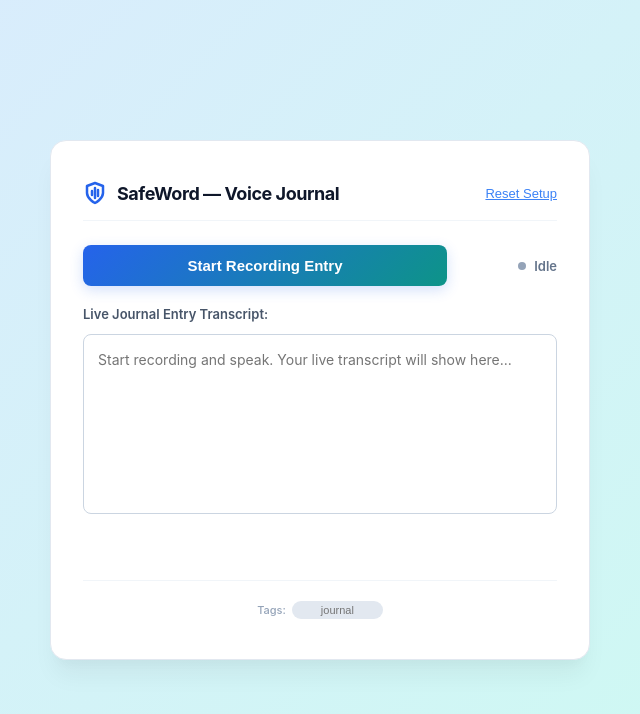
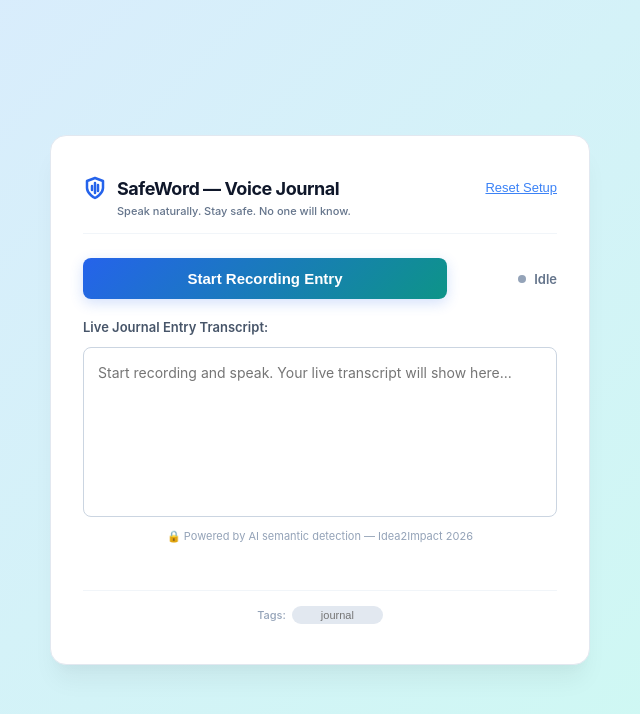
Before and after one commit to Deep-keni/safeword-app, a Next.js app: page / in a window 1280 px wide. Both pictures are taken after typing "Sample", "name@example.com" into the empty fields and a click on the button "Save & Continue". Shown: the top 714 px of the page, without its empty margins (320-960 px from the left). Built offline with nearby package versions, Linux system fonts and the light colour scheme.

Commit message:
Design: Add subtitle descriptions and privacy footer text to Setup and Journal cards

```diff
--- a/pages/index.js
+++ b/pages/index.js
@@ -340,7 +340,7 @@ export default function Home() {
     display: 'flex',
     alignItems: 'center',
     gap: '12px',
-    marginBottom: '30px',
+    marginBottom: '10px',
     justifyContent: 'center'
   };
 
@@ -430,6 +430,9 @@ export default function Home() {
             </svg>
             <h1 style={headingStyle}>SafeWord Setup</h1>
           </div>
+          <p style={{ fontSize: '13px', color: '#64748b', textAlign: 'center', marginTop: '-5px', marginBottom: '25px', lineHeight: '1.4' }}>
+            Set up your private safety trigger in under a minute.
+          </p>
 
           <form onSubmit={handleSaveSetup} style={{ display: 'flex', flexDirection: 'column', gap: '20px' }}>
             <div>
@@ -476,6 +479,7 @@ export default function Home() {
               />
             </div>
 
+            <div style={{ display: 'flex', flexDirection: 'column', gap: '8px' }}>
               <button
                 type="submit"
                 onMouseEnter={() => setIsSaveHovered(true)}
@@ -498,6 +502,10 @@ export default function Home() {
               >
                 Save & Continue
               </button>
+              <p style={{ fontSize: '11px', color: '#94a3b8', textAlign: 'center', margin: 0, marginTop: '2px' }}>
+                Your code phrase stays private and is never shared.
+              </p>
+            </div>
           </form>
         </div>
       </div>
@@ -509,9 +517,10 @@ export default function Home() {
     <div style={pageContainerStyle}>
       {globalStyles}
 
-      <div style={{ ...cardStyle, maxWidth: '540px', display: 'flex', flexDirection: 'column', minHeight: '520px', justifyContent: 'space-between' }}>
+      <div style={{ ...cardStyle, maxWidth: '540px', display: 'flex', flexDirection: 'column', minHeight: '530px', justifyContent: 'space-between' }}>
         <div>
-          <div style={{ display: 'flex', justifyContent: 'space-between', alignItems: 'center', marginBottom: '24px', borderBottom: '1px solid #f1f5f9', paddingBottom: '15px' }}>
+          <div style={{ display: 'flex', justifyContent: 'space-between', alignItems: 'flex-start', marginBottom: '24px', borderBottom: '1px solid #f1f5f9', paddingBottom: '15px' }}>
+            <div>
               <div style={{ display: 'flex', alignItems: 'center', gap: '10px' }}>
                 <svg width="24" height="24" viewBox="0 0 24 24" fill="none" stroke="#2563eb" strokeWidth="2.5" strokeLinecap="round" strokeLinejoin="round">
                   <path d="M12 22s8-4 8-10V5l-8-3-8 3v7c0 6 8 10 8 10z" />
@@ -520,6 +529,10 @@ export default function Home() {
                   <path d="M15 9v6" />
                 </svg>
                 <h2 style={{ ...headingStyle, fontSize: '18px' }}>SafeWord — Voice Journal</h2>
+              </div>
+              <p style={{ fontSize: '11px', color: '#64748b', margin: '4px 0 0 34px', fontWeight: '500' }}>
+                Speak naturally. Stay safe. No one will know.
+              </p>
             </div>
 
             <button
@@ -535,7 +548,8 @@ export default function Home() {
                 padding: 0,
                 fontSize: '13px',
                 fontWeight: '500',
-                transition: 'color 0.15s ease'
+                transition: 'color 0.15s ease',
+                marginTop: '4px'
               }}
             >
               Reset Setup
@@ -589,7 +603,7 @@ export default function Home() {
                   placeholder="Start recording and speak. Your live transcript will show here..."
                   style={{
                     width: '100%',
-                    height: '180px',
+                    height: '170px',
                     padding: '14px',
                     fontSize: '14px',
                     lineHeight: '1.6',
@@ -605,13 +619,16 @@ export default function Home() {
                     boxShadow: isRecording ? '0 0 0 3px rgba(59, 130, 246, 0.1)' : 'none'
                   }}
                 />
+                <p style={{ fontSize: '11px', color: '#94a3b8', textAlign: 'center', margin: '6px 0 0 0' }}>
+                  🔒 Powered by AI semantic detection — Idea2Impact 2026
+                </p>
               </div>
             </div>
           )}
         </div>
 
         {/* Hidden Logs Viewer Section */}
-        <div style={{ marginTop: '40px', borderTop: '1px solid #f1f5f9', paddingTop: '20px', display: 'flex', flexDirection: 'column', alignItems: 'center' }}>
+        <div style={{ marginTop: '35px', borderTop: '1px solid #f1f5f9', paddingTop: '15px', display: 'flex', flexDirection: 'column', alignItems: 'center' }}>
           <div style={{ display: 'flex', alignItems: 'center', gap: '6px' }}>
             <span style={{ fontSize: '11px', color: '#94a3b8', cursor: 'default', fontWeight: '500' }}>Tags:</span>
             <input
```
Lines whose indentation alone changed are shown as unchanged.
